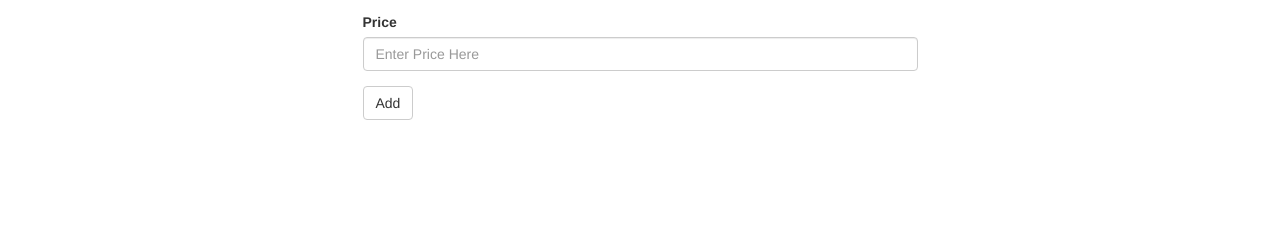
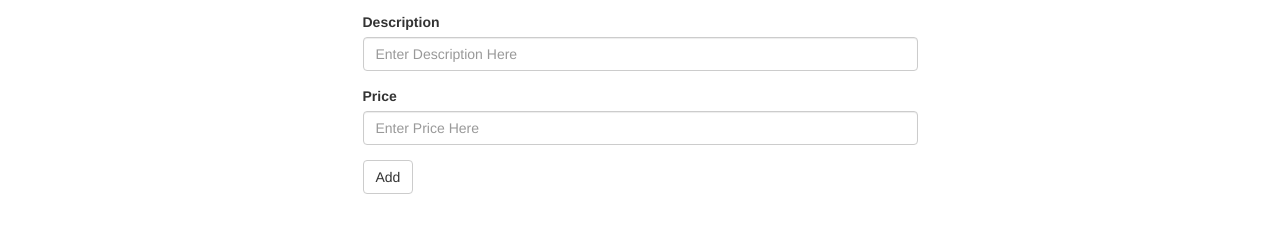
Before and after one commit to MannyLouHub/subtrack, a website: page public/custom.html in a window 1280 px wide. Shown: the part 195-428 px from the top of the page. Drawn offline with nearby package versions, Linux system fonts and the light colour scheme.

Commit message:
added desciption box

```diff
--- a/public/custom.html
+++ b/public/custom.html
@@ -27,6 +27,10 @@
             <input type="" class="form-control" id="email-input" placeholder="Name of Subscription">
           </div>
           <div class="form-group">
+            <label for="">Description</label>
+            <input type="" class="form-control" id="password-input" placeholder="Enter Description Here">
+          </div>
+          <div class="form-group">
             <label for="">Price</label>
             <input type="" class="form-control" id="password-input" placeholder="Enter Price Here">
           </div>
```
